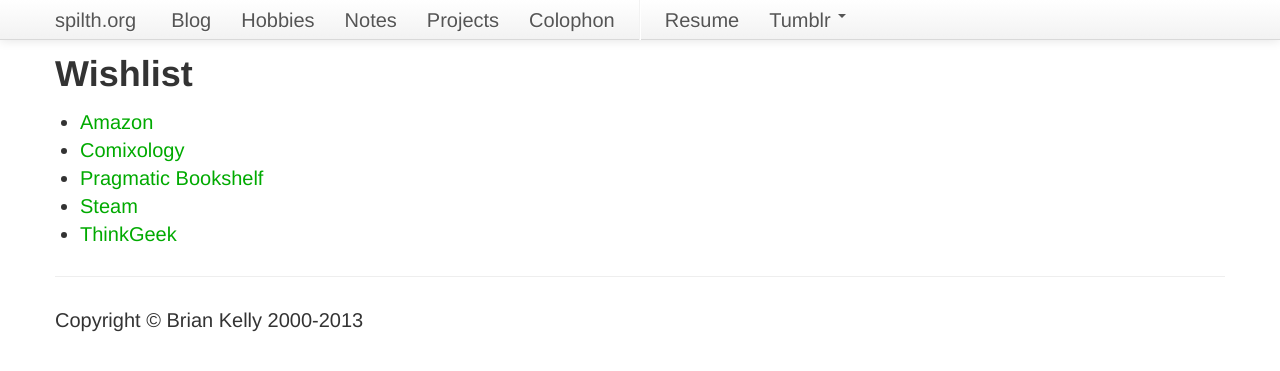
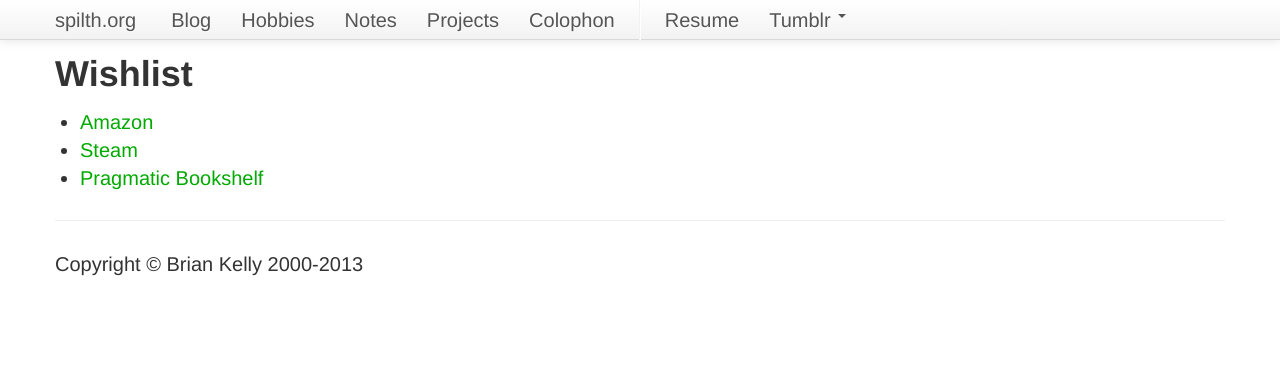
Before and after one commit to spilth/old.spilth.org, a Jekyll site: the page built from wishlist.md, in a window 1280 px wide. Shown: the top 371 px of the page. Built offline with Jekyll 4.4.1, drawn with Linux system fonts in a browser that asks for light colours.

Commit message:
Updated wishlist

```diff
--- a/wishlist.md
+++ b/wishlist.md
@@ -4,7 +4,5 @@ layout: index
 ---
 
 - [Amazon](http://amzn.com/w/2HLJCZBKM412G)
-- [Comixology](http://www.comixology.com/wishlists/546C31A1B5)
+- [Steam](http://steamcommunity.com/id/spilth/wishlist)
 - [Pragmatic Bookshelf](http://pragprog.com/wishlist/brian-kelly-6643-112576fee5)
-- [Steam](http://steamcommunity.com/id/spilth/wishlist)
-- [ThinkGeek](http://www.thinkgeek.com/brain/gimme.cgi?wid=81d2a1801)
```
